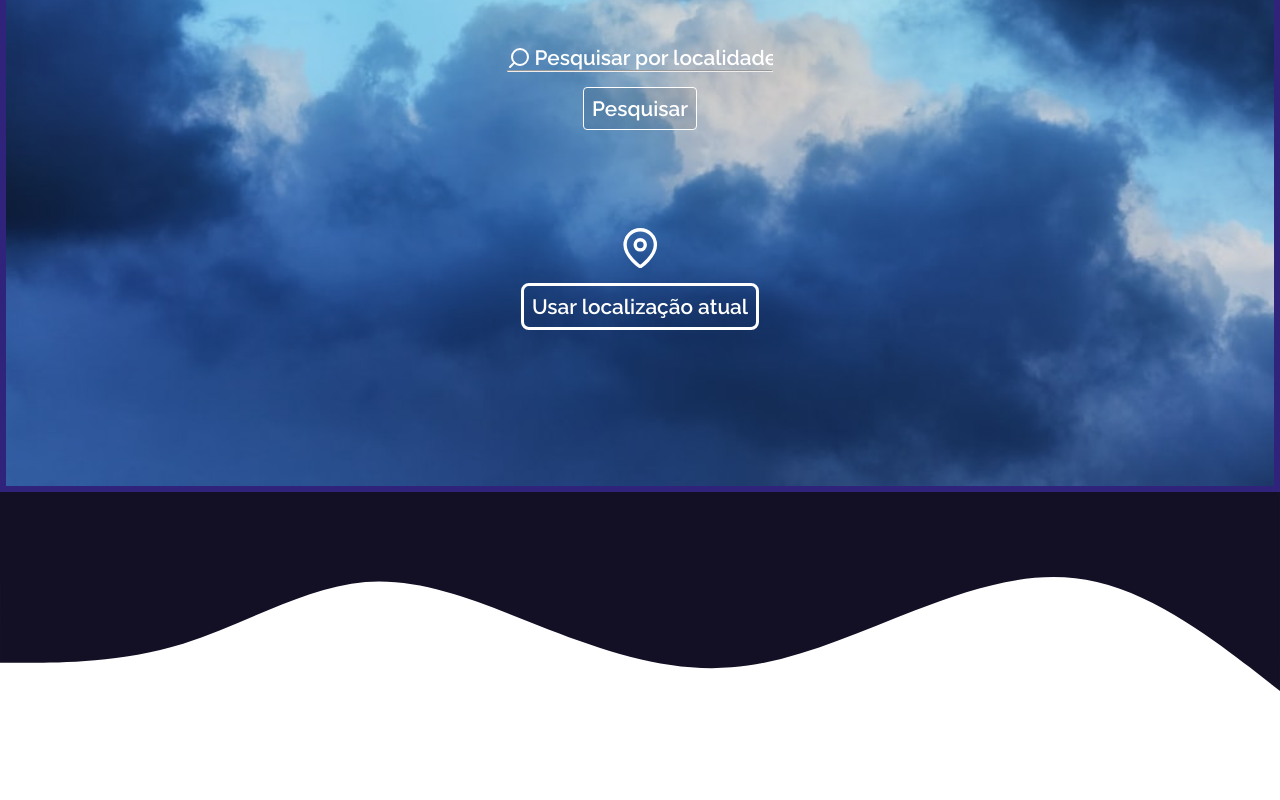
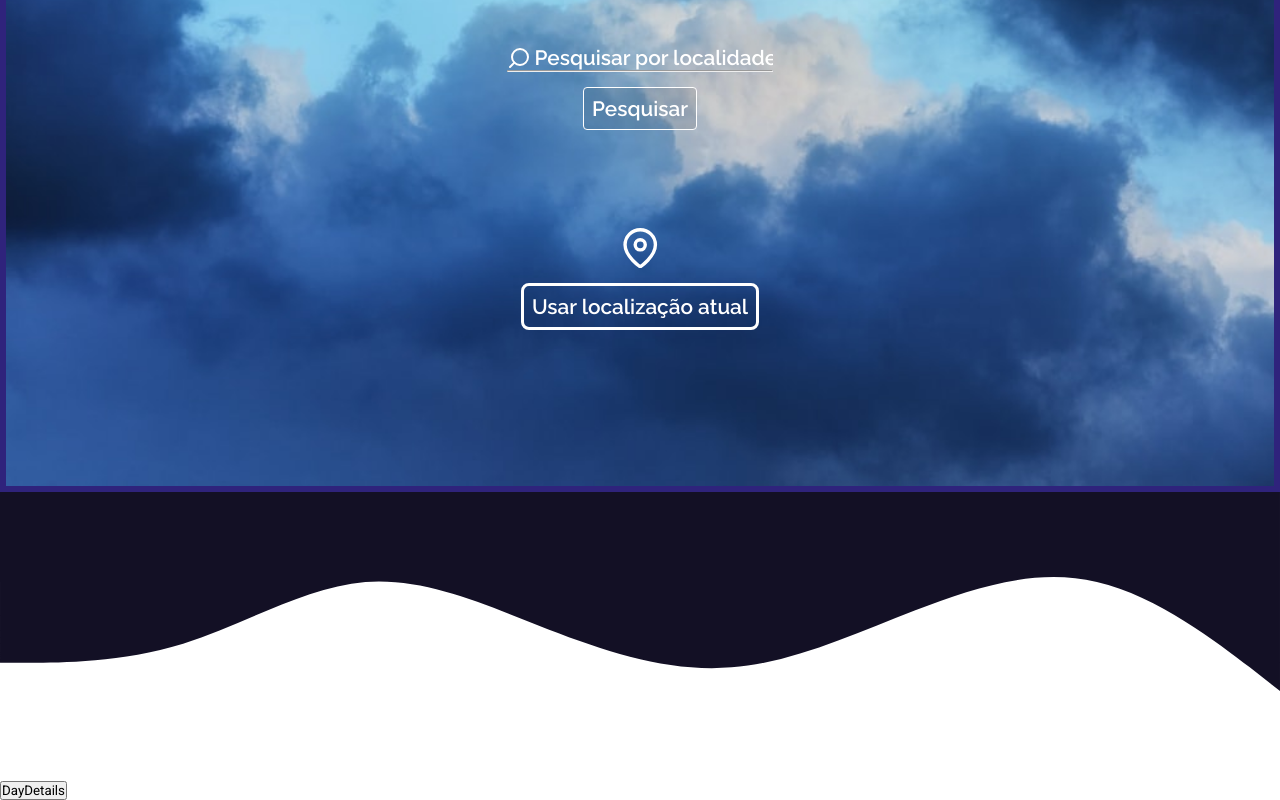
Before and after one commit to saviorocha/clever-weather, a React (Create React App) app: page / in a window 1280 px wide. Shown: the part 308-1108 px from the top of the page. Built offline with nearby package versions, Linux system fonts and the light colour scheme; no server answers.

Commit message:
Adicionado botão para tela de DayDetails

```diff
--- a/src/pages/Dashboard/index.tsx
+++ b/src/pages/Dashboard/index.tsx
@@ -1,12 +1,11 @@
 import React, { useState } from "react";
 import { Waves } from "./styles";
-import openweatherapi from "../../services/openweathermapapi";
+import openweatherapi from "../../services/openweather";
+import { useHistory } from "react-router";
 
 // https://api.openweathermap.org/data/2.5/onecall?lat=33.44&lon=-94.04&exclude=minutely&appid={API key}
 export const Dashboard: React.FC = () => {
   const openWeatherKey = process.env.REACT_APP_WEATHER_API_KEY;
-
-  const [weather, setWeather] = useState("");
 
   const getWeather = () => {
     // openweatherapi
@@ -15,7 +14,7 @@ export const Dashboard: React.FC = () => {
     //   )
     //   .then((res) => {});
   };
-
+  const history = useHistory();
   return (
     <>
       <Waves xmlns="http://www.w3.org/2000/svg" viewBox="0 0 1440 320">
@@ -26,6 +25,13 @@ export const Dashboard: React.FC = () => {
           data-darkreader-inline-fill=""
         ></path>
       </Waves>
+      <button
+        onClick={() => {
+          history.push("/detalhes/dia");
+        }}
+      >
+        DayDetails
+      </button>
     </>
   );
 };
```
